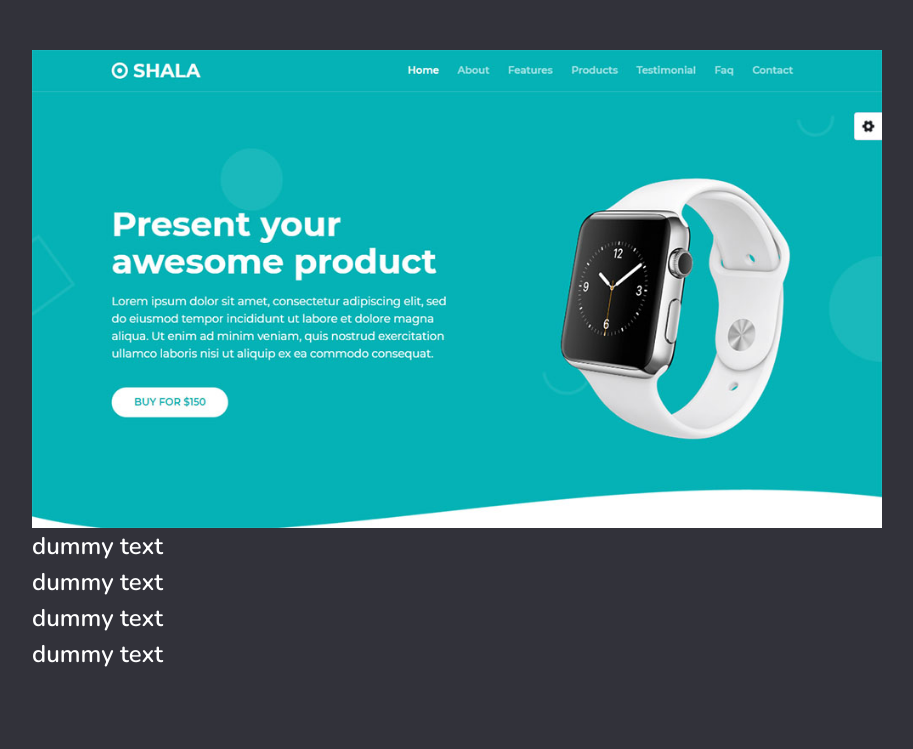
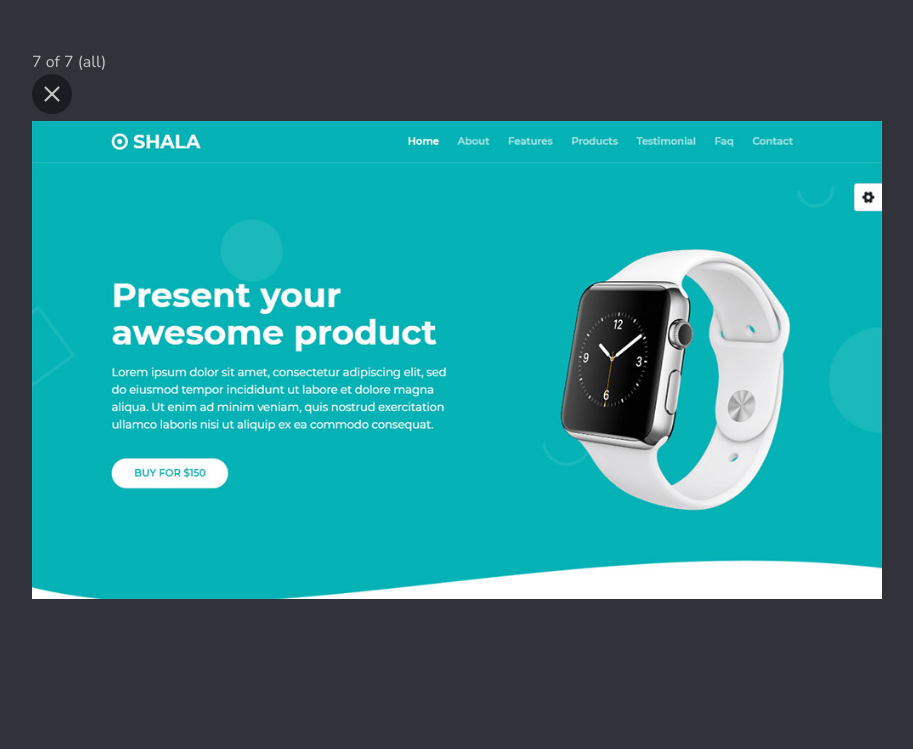
Before and after one commit to debodyuti1/portfolio-1, a PHP site: page / in a window 1280 px wide. Shown: the top 749 px of the page, without its empty margins (183-1096 px from the left). Run offline with PHP 8.4, Linux system fonts and the light colour scheme.

Commit message:
Close button animation

```diff
--- a/css/style.css
+++ b/css/style.css
@@ -114,6 +114,43 @@ button{
     .btn:hover::before{
         transform: translate(0px,0px);
     }
+}
+
+.close-btn{
+    height: 40px;
+    width: 40px;
+    background-color: var(--dark);
+    border: none;
+    border-radius: 50%;
+    cursor: pointer;
+    position: relative;
+
+}
+
+.close-btn::before,
+.close-btn::after{
+    content: '';
+    position: absolute;
+    height: 2px;
+    width: 20px;
+    left: 50%;
+    top: 50%;
+    background-color: var(--white-light);
+    transition: transform 0.3s ease;
+}
+.close-btn::before{
+    transform: translate(-50%,-50%) rotate(45deg);
+
+}
+.close-btn::after{
+    transform: translate(-50%,-50%) rotate(-45deg);
+
+}
+.close-btn:hover::before,
+.close-btn:hover::after{
+    transform: translate(-50%,-50%);
+}
+
 }
 
 
--- a/index.html
+++ b/index.html
@@ -180,15 +180,16 @@
         <div class="pp-inner">
             <div class="pp-content">
                 <div class="pp-header">
+                    <div class="pp-counter">
+                        7 of 7 (<span>all</span>)
+                    </div>
+                    <button type="button" title="close" class="close-btn pp-close"></button>
                     <div class="pp-thumbnail">
                         <img src="img/portfolio/7.jpg" alt="pp-thumbnail">
                     </div>
                 </div>
                 <div class="pp-body">
-                    <h2>dummy text</h2>
-                    <h2>dummy text</h2>
-                    <h2>dummy text</h2>
-                    <h2>dummy text</h2>
+
                 </div>
                 <div class="pp-footer"></div>
             </div>
```
